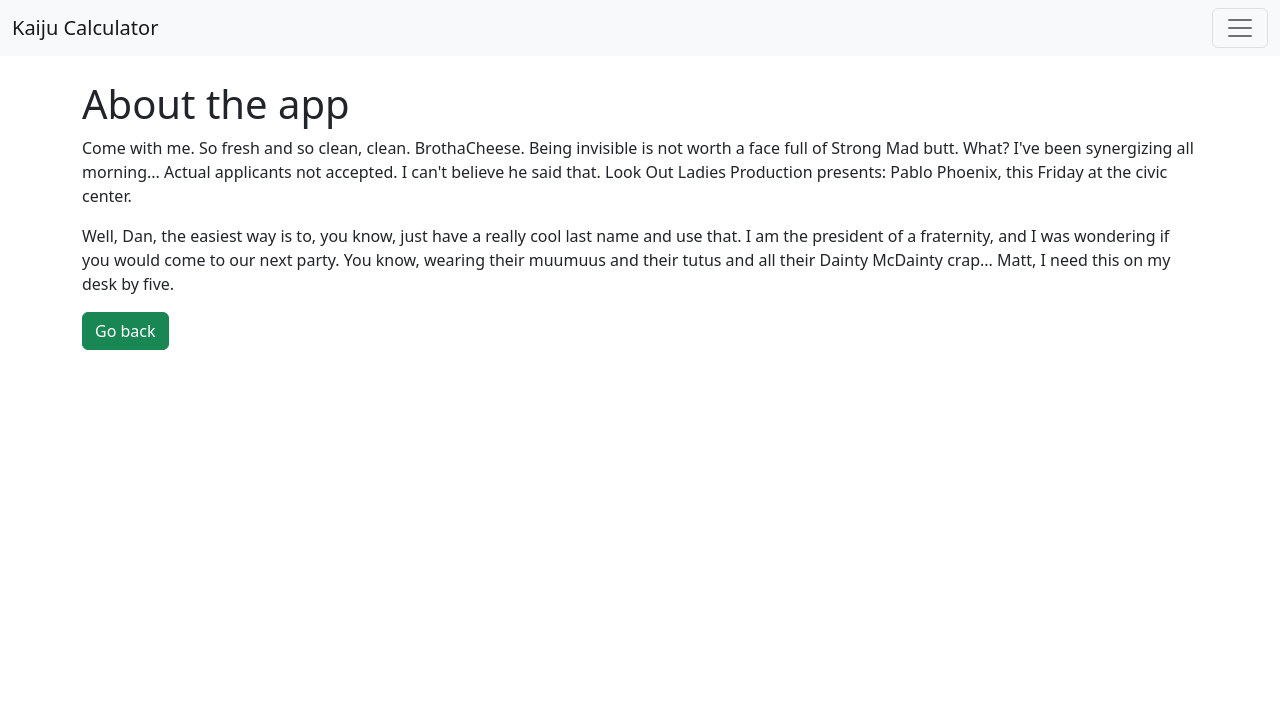
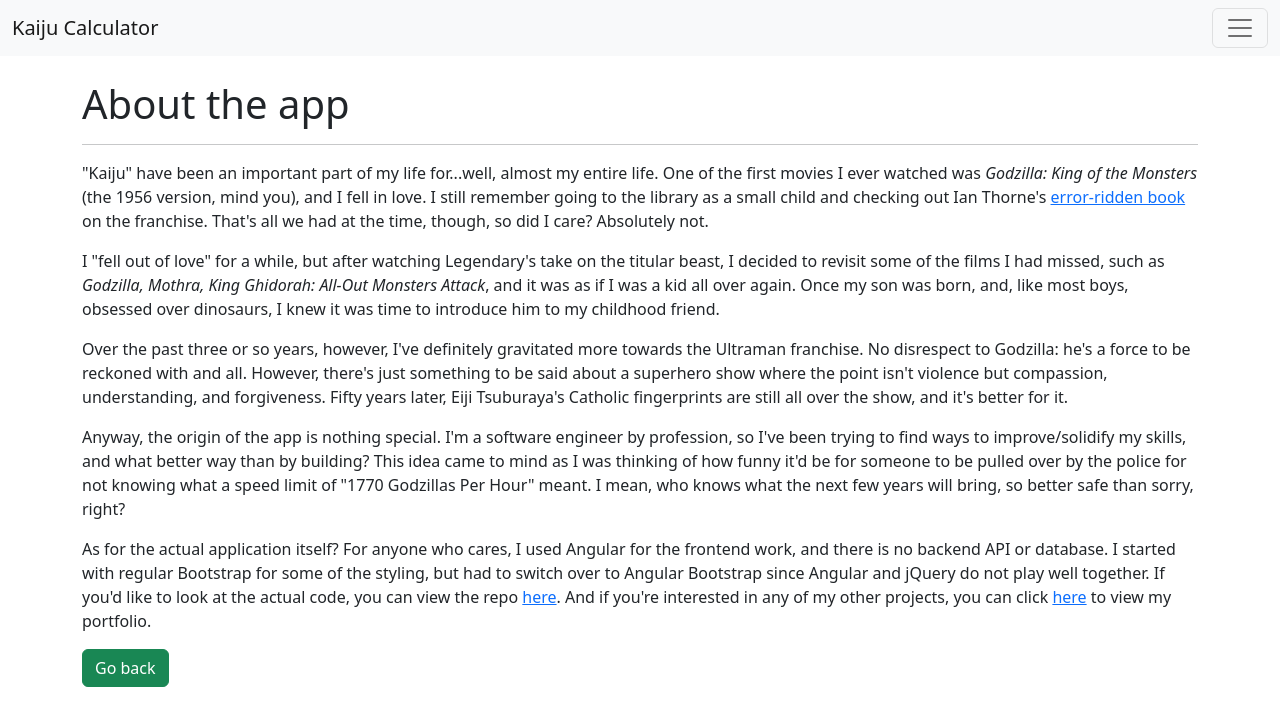
Before and after one commit to dlmarshall3/kaiju-calculator, an Angular app: page /about in a window 1280 px wide. Shown: the top 726 px of the page. Built offline with nearby package versions, Linux system fonts and the light colour scheme.

Commit message:
updated about section

```diff
--- a/src/app/about/about.component.html
+++ b/src/app/about/about.component.html
@@ -1,5 +1,13 @@
 <h1>About the app</h1>
-<p>Come with me. So fresh and so clean, clean. BrothaCheese. Being invisible is not worth a face full of Strong Mad butt. What? I've been synergizing all morning... Actual applicants not accepted. I can't believe he said that. Look Out Ladies Production presents: Pablo Phoenix, this Friday at the civic center.</p>
-<p>Well, Dan, the easiest way is to, you know, just have a really cool last name and use that. I am the president of a fraternity, and I was wondering if you would come to our next party. You know, wearing their muumuus and their tutus and all their Dainty McDainty crap... Matt, I need this on my desk by five.</p>
+<hr>
+<p>"Kaiju" have been an important part of my life for...well, almost my entire life. One of the first movies I ever watched was <i>Godzilla: King of the Monsters</i> (the 1956 version, mind you), and I fell in love. I still remember going to the library as a small child and checking out Ian Thorne's <a href="https://www.amazon.com/Godzilla-Monsters-Ian-Thorne/dp/0913940682">error-ridden book</a> on the franchise. That's all we had at the time, though, so did I care? Absolutely not.</p>
+
+<p>I "fell out of love" for a while, but after watching Legendary's take on the titular beast, I decided to revisit some of the films I had missed, such as <i>Godzilla, Mothra, King Ghidorah: All-Out Monsters Attack</i>, and it was as if I was a kid all over again. Once my son was born, and, like most boys, obsessed over dinosaurs, I knew it was time to introduce him to my childhood friend.</p>
+
+<p>Over the past three or so years, however, I've definitely gravitated more towards the Ultraman franchise. No disrespect to Godzilla: he's a force to be reckoned with and all. However, there's just something to be said about a superhero show where the point isn't violence but compassion, understanding, and forgiveness. Fifty years later, Eiji Tsuburaya's Catholic fingerprints are still all over the show, and it's better for it.</p>
+
+<p>Anyway, the origin of the app is nothing special. I'm a software engineer by profession, so I've been trying to find ways to improve/solidify my skills, and what better way than by building? This idea came to mind as I was thinking of how funny it'd be for someone to be pulled over by the police for not knowing what a speed limit of "1770 Godzillas Per Hour" meant. I mean, who knows what the next few years will bring, so better safe than sorry, right?</p>
+
+<p>As for the actual application itself? For anyone who cares, I used Angular for the frontend work, and there is no backend API or database. I started with regular Bootstrap for some of the styling, but had to switch over to Angular Bootstrap since Angular and jQuery do not play well together. If you'd like to look at the actual code, you can view the repo <a href="https://github.com/dlmarshall3/kaiju-calculator">here</a>. And if you're interested in any of my other projects, you can click <a href="https://davidmarshall.dev">here</a> to view my portfolio.</p>
 
 <button class="btn btn-success" routerLink="/">Go back</button>
--- a/src/app/faq/faq.component.css
+++ b/src/app/faq/faq.component.css
@@ -0,0 +1,4 @@
+.divider {
+    width: 33%;
+    margin: 2rem auto;
+}
--- a/src/app/faq/faq.component.html
+++ b/src/app/faq/faq.component.html
@@ -4,14 +4,22 @@
 <h3>Who drew all of the awesome pictures?</h3>
 <p>Great question! None other than kaiju afficionado, <a href="https://lisanaffziger.crevado.com/">Lisa Naffziger</a>. I've had the privilege of knowing Lisa for a little over three years now, not only as a fellow giant monster fan but also, and more importantly, as someone I would consider a dear friend. (She has also contributed some <a href="../../assets/lisa-commissions/kapostle.png">great</a>&nbsp;<a href="https://twitter.com/lisanaffziger/status/1371803582723465217?fbclid=IwAR2toUa4xSu-77-Npn4SthPOeNp9YeaLJqFfUbMYDt7CwItGI1PMpgsnEyA">artwork</a> for a few of the podcasts I've created!) She has several graphic novels that are out now, along with a few that have been picked up for publication, so make sure to check out her <a href="https://lisanaffziger.crevado.com/">portfolio</a>. Also, she has a <a href="https://society6.com/lisanaffziger">Society6</a> page with some wonderful designs! (And yes, I did get permission to use them on here!)</p>
 
+<hr class="divider">
+
 <h3>Wait, (insert name here) isn't a kaiju! What gives?</h3>
 <p>You're not a kaiju!</p>
+
+<hr class="divider">
 
 <h3>....seriously? Are you thirteen?</h3>
 <p>No, although my humor hasn't matured much since I discovered Homestar Runner. Anyway, yes, not <strong>all</strong> of the monsters you can select from are <i>technically</i> kaiju. However, I'd rather have fun than be pedantic, so there you go.</p>
 
+<hr class="divider">
+
 <h3>Also, (insert name here) is taller than what you have listed. Why did you make such a rookie mistake?</h3>
 <p>For the most part, the Ultraman kaiju have stayed consistent in "canonical" size, but with Godzilla, it goes alllllll over the place. I decided to settle on first appearances, because otherwise, there would be a million and a half options.</p>
+
+<hr class="divider">
 
 <h3>Fess up: did anyone actually ask any of these questions?</h3>
 <p>No. :(</p>
--- a/src/app/kaiju-display/kaiju-display.component.ts
+++ b/src/app/kaiju-display/kaiju-display.component.ts
@@ -17,7 +17,7 @@ export class KaijuDisplayComponent {
 
   public get kaijuImage(){
     if(!this.selectedKaiju){
-      return 'assets/img/godzilla.png';
+      return 'assets/img/group.png';
     } else {
       return `assets/img/${this.selectedKaiju.toLowerCase().replace(/ +/g, "")}.png`
     }
```
Also changed, not shown: src/assets/img/group.png (added).
